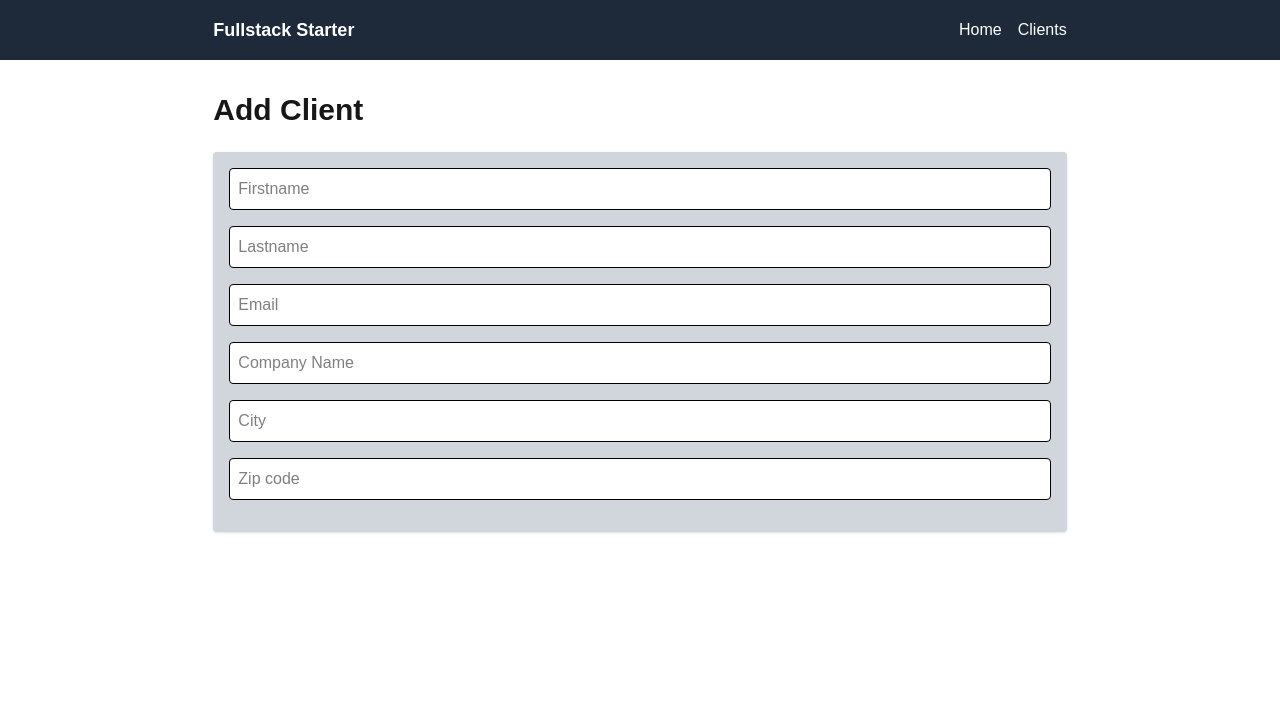
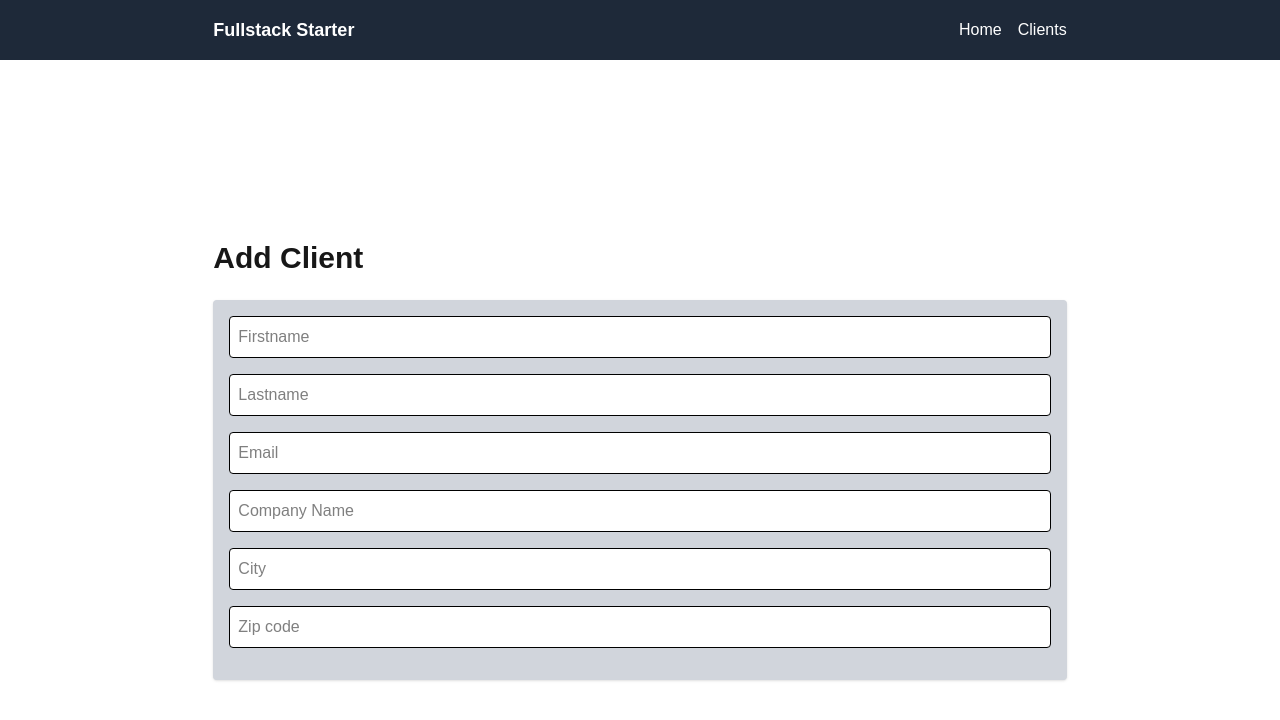
Before and after one commit to dev634/fullstack-starter, a Next.js app: page /clients/add in a window 1280 px wide. Shown: the top 720 px of the page. Built offline with nearby package versions, Linux system fonts and the light colour scheme.

Commit message:
created AddClientForm

```diff
--- a/app/clients/add/page.tsx
+++ b/app/clients/add/page.tsx
@@ -2,7 +2,7 @@
 
 export default function AddClientPage(){
     return (
-        <main className="min-h-screen py-8">
+        <main className="flex flex-col justify-center min-h-screen py-8">
             <div className="w-8/12 mx-auto space-y-4">
                 <h1 className="text-3xl font-bold mb-6">Add Client</h1>
                 <AddClientForm />
```
